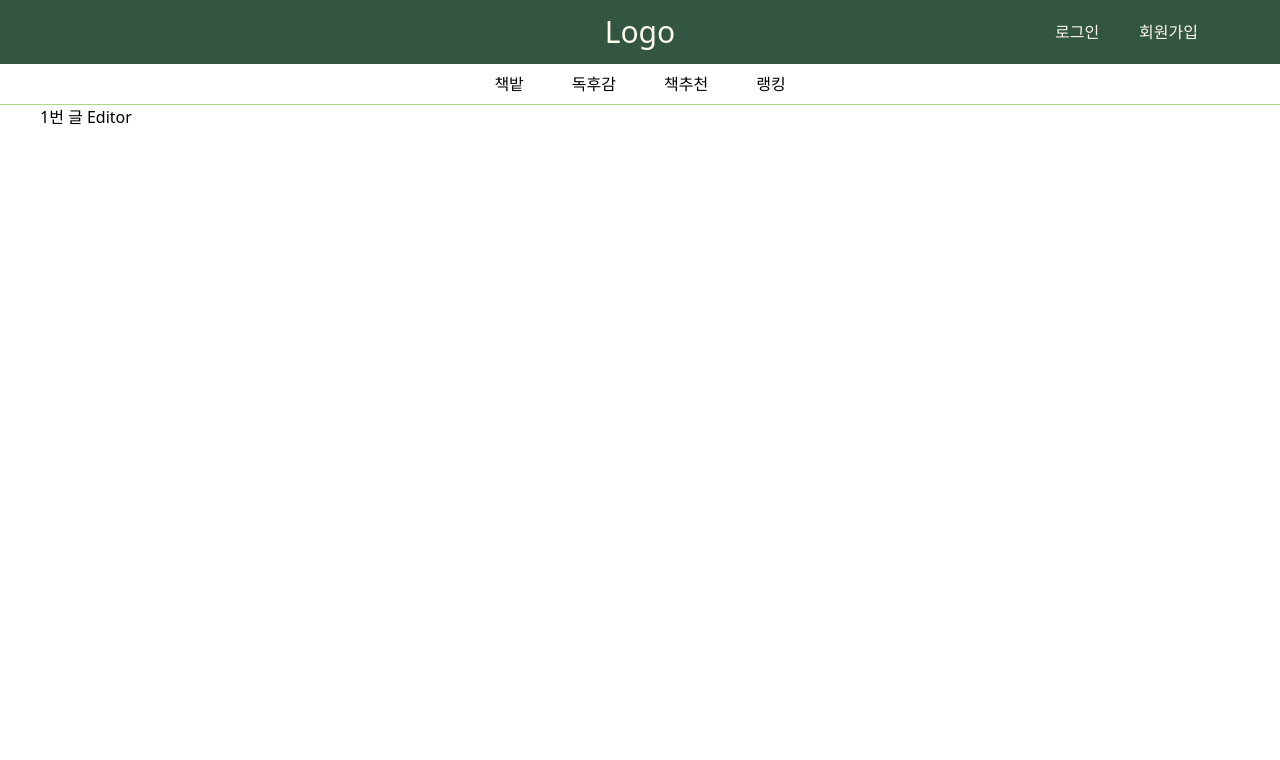
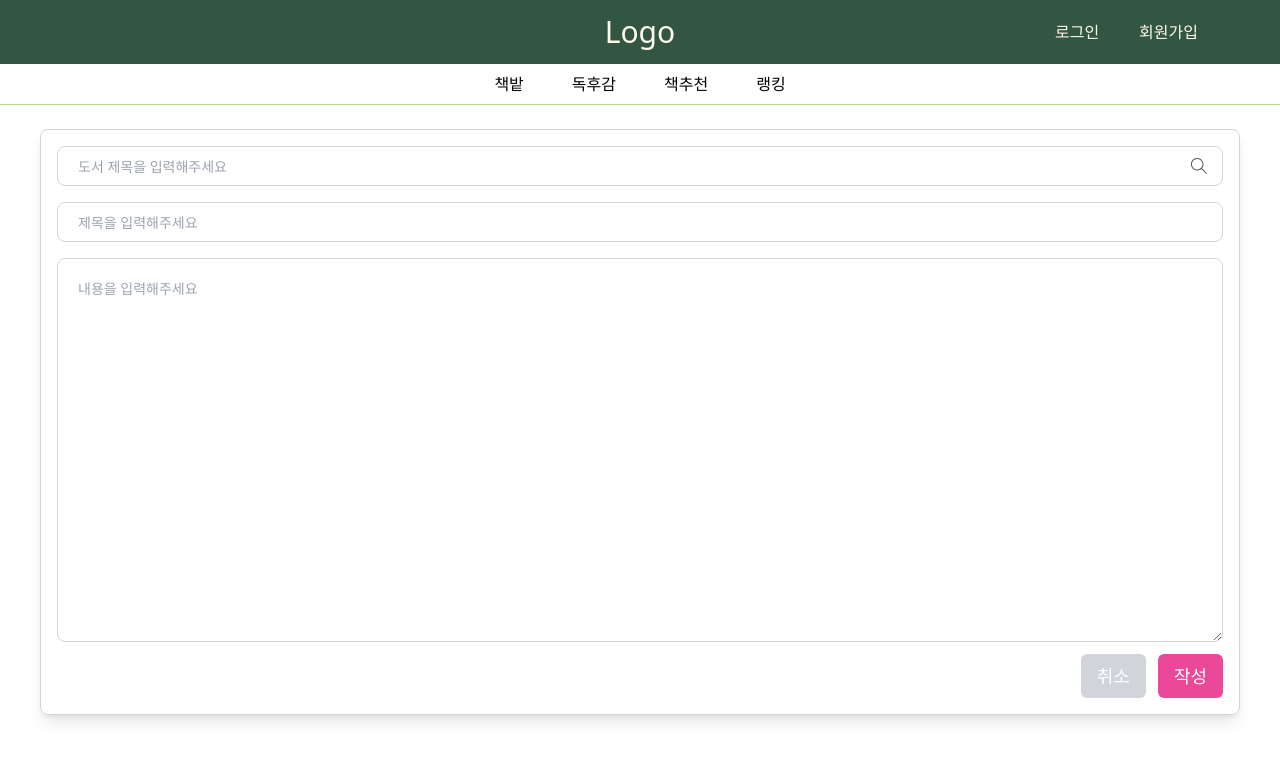
Before and after one commit to book-forest-gwangju-3/book-forest-front, a React (Vite) app in the folder book-forest/: page /report/editor/1 in a window 1280 px wide. Shown: the top 760 px of the page. Built offline with nearby package versions, Linux system fonts and the light colour scheme.

Commit message:
독후감 생성,수정페이지 UI완성

```diff
--- a/book-forest/src/features/reports/ReportsList.jsx
+++ b/book-forest/src/features/reports/ReportsList.jsx
@@ -1,7 +1,9 @@
 import SearchForm from "../../components/SearchForm";
 import ReportFilterButton from "./ReportFilterButton";
 import Button from "../../components/Button";
+import { useNavigate } from "react-router-dom";
 const ReportsList = () => {
+  const nav = useNavigate();
   // 페이징 현재 선택된 페이지 색 바꾸기
   const containerClass = "my-10";
   const inputFilterWrapperClass = "flex gap-4";
@@ -74,7 +76,11 @@ const ReportsList = () => {
           <p className={paginationNumberClass}>5</p>
           <button className={paginationButtonClass}>&gt;</button>
         </div>
-        <Button text={"글 작성"} color={"bg-pink-500 text-white"} />
+        <Button
+          onClick={() => nav("/report/editor/1")}
+          text={"글 작성"}
+          color={"bg-pink-500 text-white"}
+        />
       </div>
     </div>
   );
--- a/book-forest/src/pages/ReportEditor.jsx
+++ b/book-forest/src/pages/ReportEditor.jsx
@@ -1,6 +1,35 @@
-import { useParams } from "react-router-dom";
+import { useParams, useNavigate } from "react-router-dom";
+import SearchForm from "../components/SearchForm";
+import Button from "../components/Button";
 const ReportEditor = () => {
+  // 수정, 생성별 로직 추가
+  // 도서 검색 로직 추가
+  // 수정일땐 작성버튼 수정으로, 이전 독후감 데이터 띄어주기
+  // 생성일땐 비어있는 폼 그대로
   const { id } = useParams();
-  return <div>{id}번 글 Editor</div>;
+  const nav = useNavigate();
+  return (
+    <div className="flex flex-col rounded-lg text-gray-800 border border-gray-300 p-4 shadow-lg mt-6">
+      <SearchForm text="도서 제목을 입력해주세요" />
+      <input
+        className="h-10 px-5 text-sm rounded-lg border border-gray-300 my-4 outline-none"
+        placeholder="제목을 입력해주세요"
+        type="text"
+      />
+      <textarea
+        className="p-5 h-96 border border-gray-300 rounded-lg text-sm outline-none"
+        placeholder="내용을 입력해주세요"
+      ></textarea>
+
+      <div className="flex justify-end gap-3 mt-3">
+        <Button
+          onClick={() => nav(-1)}
+          text={"취소"}
+          color={"bg-gray-300 text-white"}
+        />
+        <Button text={"작성"} color={"bg-pink-500 text-white"} />
+      </div>
+    </div>
+  );
 };
 export default ReportEditor;
```
